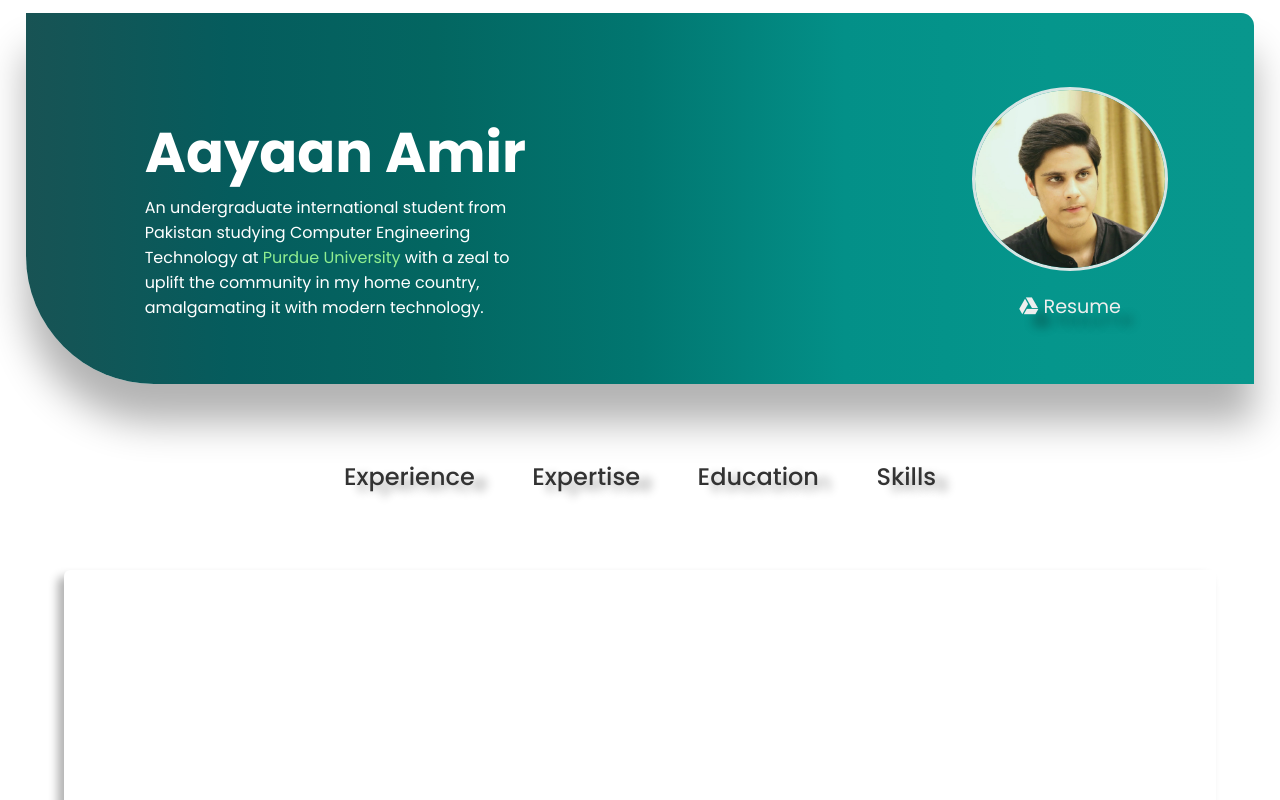
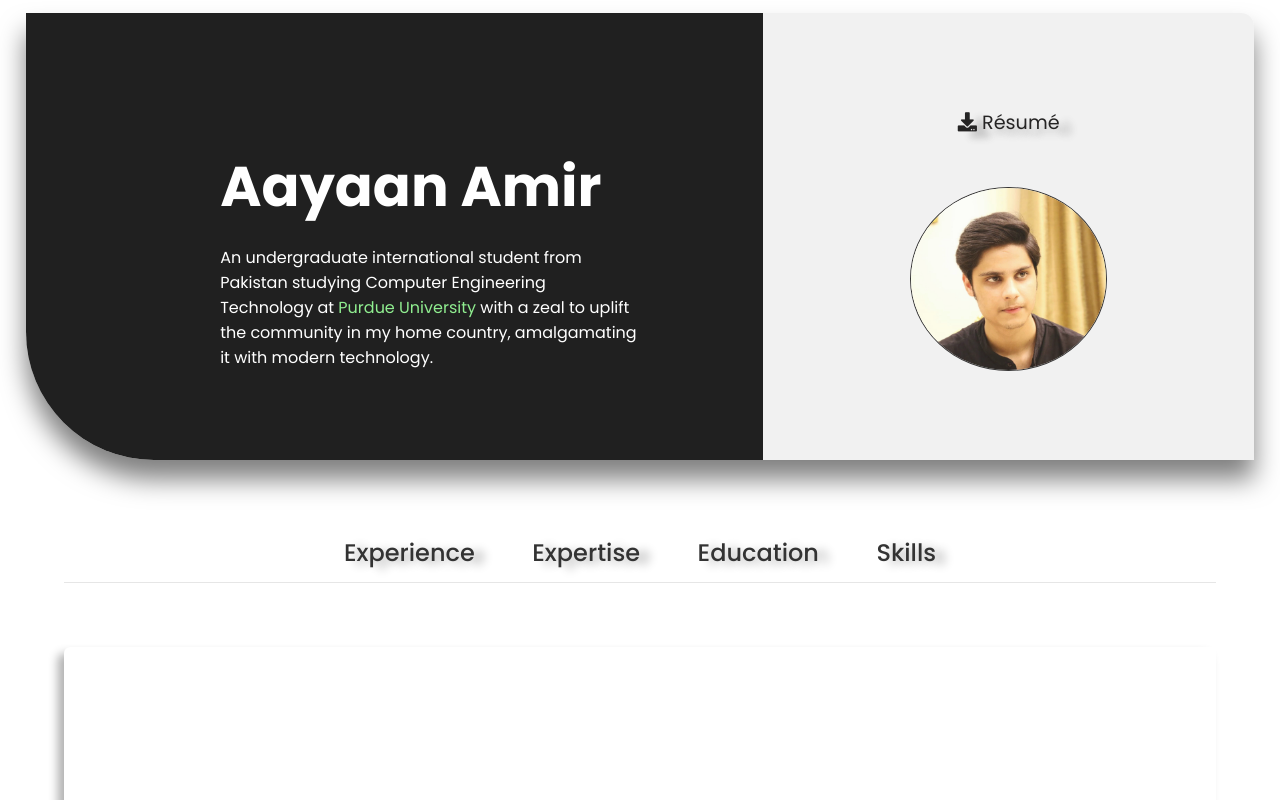
Before and after one commit to aayaan99/portfolio, a plain HTML site: page index.html in a window 1280 px wide. Shown: the top 800 px of the page. Drawn offline with Linux system fonts and the light colour scheme.

Commit message:
merges older

```diff
--- a/index.html
+++ b/index.html
@@ -27,8 +27,8 @@
       </p>
 
       <div class="avatar-btn">
+        <button><a href="https://drive.google.com/file/d/1wk7oyW7xcSdj33cC9pNkfCwVhCMuMLUe/view?usp=sharing" target="_blank"><i class="fas fa-download"></i>  Résumé</a></button>
         <img src="./assets/avatar.jpg" alt="err" />
-        <button><a href="https://drive.google.com/file/d/1wk7oyW7xcSdj33cC9pNkfCwVhCMuMLUe/view?usp=sharing" target="_blank"><i class="fab fa-google-drive"></i> Resume</a></button>
       </div>
 
 
@@ -61,6 +61,7 @@
         <br>
         <br>
         <strong>JANUARY 2021 – MAY 2021</strong>
+        <br>
         <span class="green-heading">JAVA MESSAGING APPLICATION</span>
         <br>
         Developed a small-scale Enterprise Management desktop application using Visual Basic.net and Microsoft SQL server, which assisted me in educating and nourishing my expertise in the field of software development.
@@ -192,6 +193,7 @@
           <span class="tooltiptext">outlook.com</span>
         </div>
       </div>
+      <p class="footer-paragraph">All rights reserved</p>
     </div>
   </body>
 </html>
--- a/style.css
+++ b/style.css
@@ -12,42 +12,35 @@ html {
 }
 
 body {
-  background-color: #2f434a;
   background-color: #fff;
 }
 
+
 .title {
-  background-image: linear-gradient(
-    to right,
-    #185354,
-    #055c5d,
-    #036661,
-    #017670,
-    #039088,
-    #05968c,
-    #08978d
-  );
+  background-image: linear-gradient(90deg, #202020 60%,  #f1f1f1 10%);
   position: relative;
-  padding: 5%;
+  padding: 7%;
   width: 96%;
   border-bottom-left-radius: 10vw;
   border-bottom-right-radius: 0vw;
   border-top-right-radius: 1vw;
   margin: 1% 2%;
-  box-shadow: 0 3vw 3vw rgba(0, 0, 0, 0.3);
-  overflow: hidden;
+  box-shadow: 0 1.5vw 2vw rgba(0, 0, 0, 0.5);
+  /* opacity: 200%; */
+  /* overflow: hidden; */
 }
 
 .title h1 {
-  padding-left: 5%;
-  padding-top: 3%;
+  margin-bottom: 2vh;
+  padding-left: 10%;
+  padding-top: 4%;
   font-size: 3.5rem;
   color: #ffffff;
 }
 
 .title p {
-  width: 40%;
-  padding-left: 5%;
+  width: 50%;
+  padding-left: 10%;
   color: #ffffff;
 }
 
@@ -58,10 +51,10 @@ body {
 
 .title .avatar-btn img {
   width: 80%;
-  height: 80%;
+  height: 90%;
   opacity: 0.9;
   border-radius: 50%;
-  border: 3px solid #eee;
+  border: 0.5px solid #222121;
 }
 
 .title .avatar-btn {
@@ -70,23 +63,30 @@ body {
   align-items: center;
   position: absolute;
   width: 20%;
-  top: 20%;
-  right: 5%;
+  top: 10%;
+  right: 10%;
 }
 
 .title .avatar-btn button {
+  margin-bottom: 20%;
   font-size: 1.5vw;
   color: #eee;
   border: none;
   background-color: transparent;
   padding: 0.5%;
-  margin-top: 8%;
+  margin-top: 20%;
+}
+
+.title .avatar-btn :hover {
+  letter-spacing: 0.1vw;
+  border-bottom: 0px;
 }
 
 .title .avatar-btn button a {
   text-decoration: none;
-  color: #eee;
-  text-shadow: 1vw 1vw 10px rgba(0, 0, 0, 0.3);
+  color: rgb(37, 36, 36);
+  text-shadow: 1vw 0.5vw 7px rgba(66, 66, 66, 0.3);
+  transition: all 0.5s;
 }
 
 /* .title::after {
@@ -106,6 +106,7 @@ body {
   display: flex;
   justify-content: center;
   margin: 5%;
+  border-bottom: solid 1px rgba(12, 12, 12, 0.1);
 }
 
 .navbar ul li {
@@ -122,13 +123,14 @@ body {
   font-weight: 500;
   text-decoration: none;
   color: #333;
-  text-shadow: 1vw 0.5vw 8px rgba(0, 0, 0, 0.3);
+  text-shadow: 0.8vw 0.2vw 10px rgba(0, 0, 0, 0.3);
   transition: letter-spacing, 0.4s;
 }
 
 .navbar ul li a:hover {
   letter-spacing: 0.1vw;
-  border-bottom: 1px solid #002366;
+  border-bottom: 5px solid #1b1b1b;
+  color: #666565;
 }
 
 .navbar ul li a:active {
@@ -163,7 +165,7 @@ body {
   background-attachment: fixed;
   background-position: center;
   width: 100%;
-  height: 40vh;
+  height: 50vh;
 }
 
 .content .experience {
@@ -190,6 +192,7 @@ body {
   color: #333;
 }
 
+
 .footer {
   display: flex;
   flex-direction: column;
@@ -201,7 +204,7 @@ body {
 }
 
 .socials {
-  width: 20%;
+  width: 25%;
   display: flex;
   align-items: center;
   justify-content: space-between;
@@ -247,6 +250,12 @@ body {
   color: #eee;
 }
 
+.footer .footer-paragraph {
+  font-size: 80%;
+  margin-top: 2%;
+  color: #ffffff;
+}
+
 /* //Media Queries// */
 
 @media only screen and (max-width: 500px) {
@@ -286,9 +295,4 @@ body {
     font-size: 3vw;
   }
 
-  .title::after {
-    right: 42.5%;
-    width: 30px;
-    height: 5vh;
-  }
 }
```
